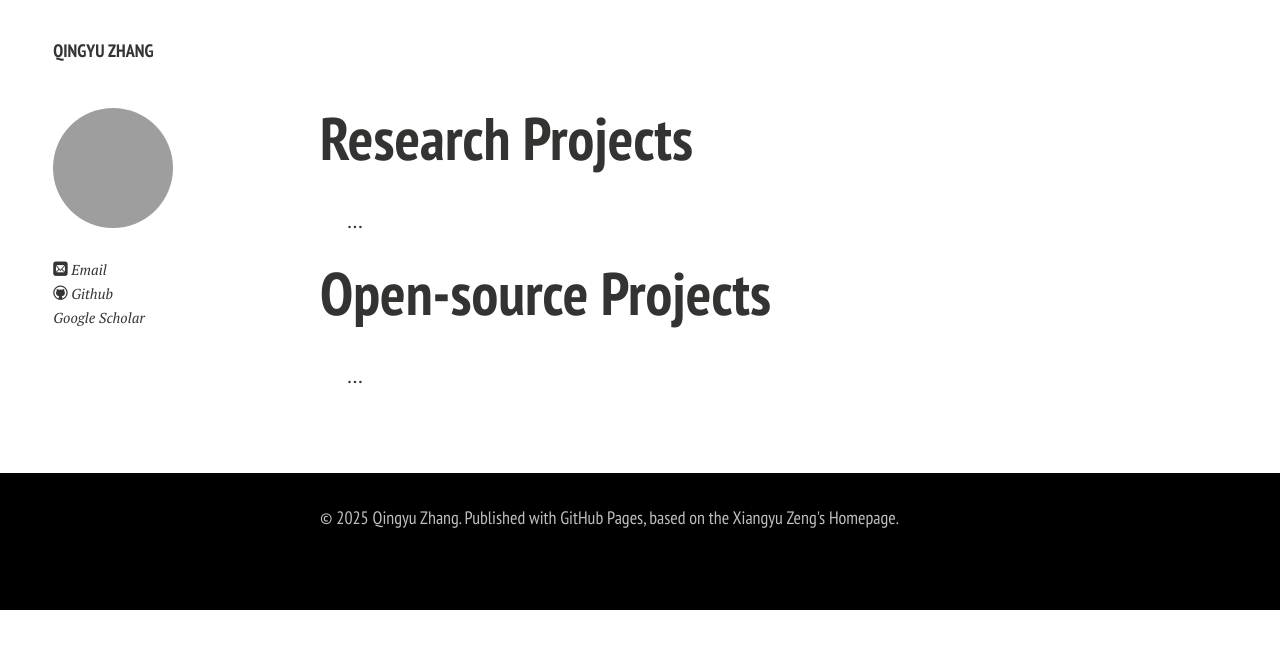
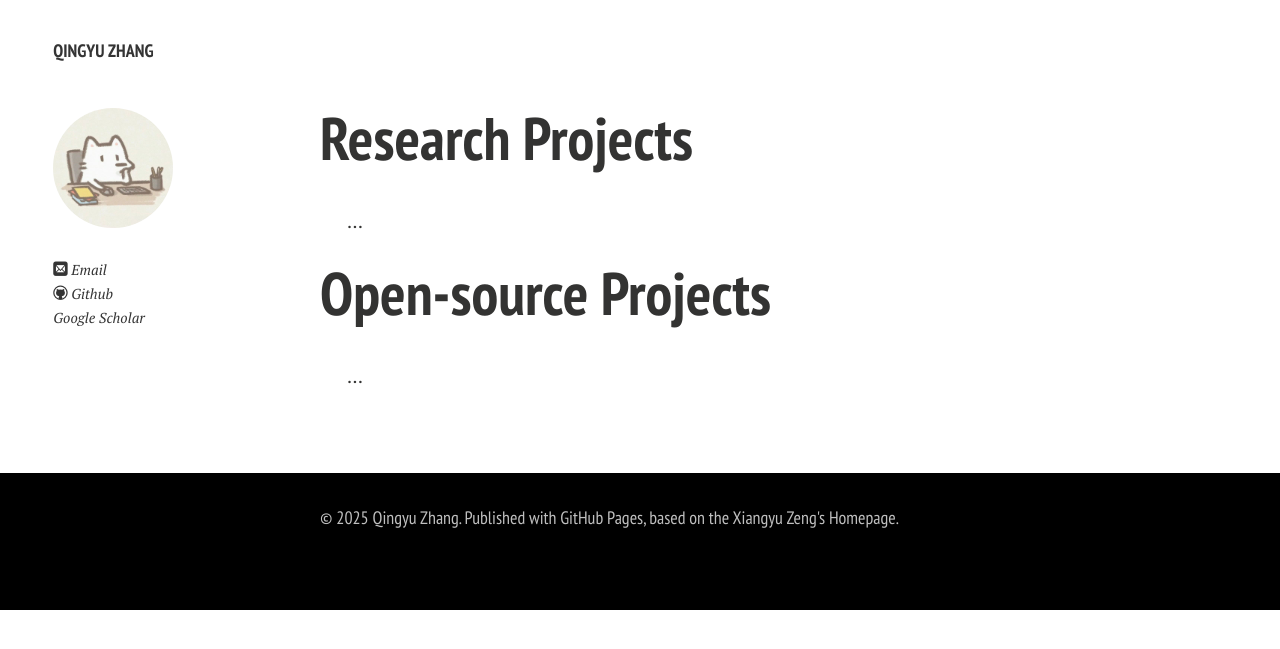
Before and after one commit to happyzqy/happyzqy.github.io, a Jekyll site: the page built from projects.md, in a window 1280 px wide. Shown: the top 649 px of the page. Built offline with Jekyll 4.4.1, drawn with Linux system fonts in a browser that asks for light colours; nearby versions of some CDN libraries; comment, search, counter and statistics services are not loaded; a style sheet for code colours, icons or effects is not loaded.

Commit message:
update image and alter some infomation

```diff
--- a/_config.yml
+++ b/_config.yml
@@ -7,7 +7,7 @@ url: https://happyzqy.github.io
 # Owner/author information
 owner:
   name: Qingyu Zhang
-  avatar: photo.jpg
+  avatar: cute.jpg
 #  bio:
   email: qy.zhang@smail.nju.edu.cn
   # Social networking links are used in author-bio sidebar. Update and remove as you like.
```
Also changed, not shown: images/cute.jpg (added).
